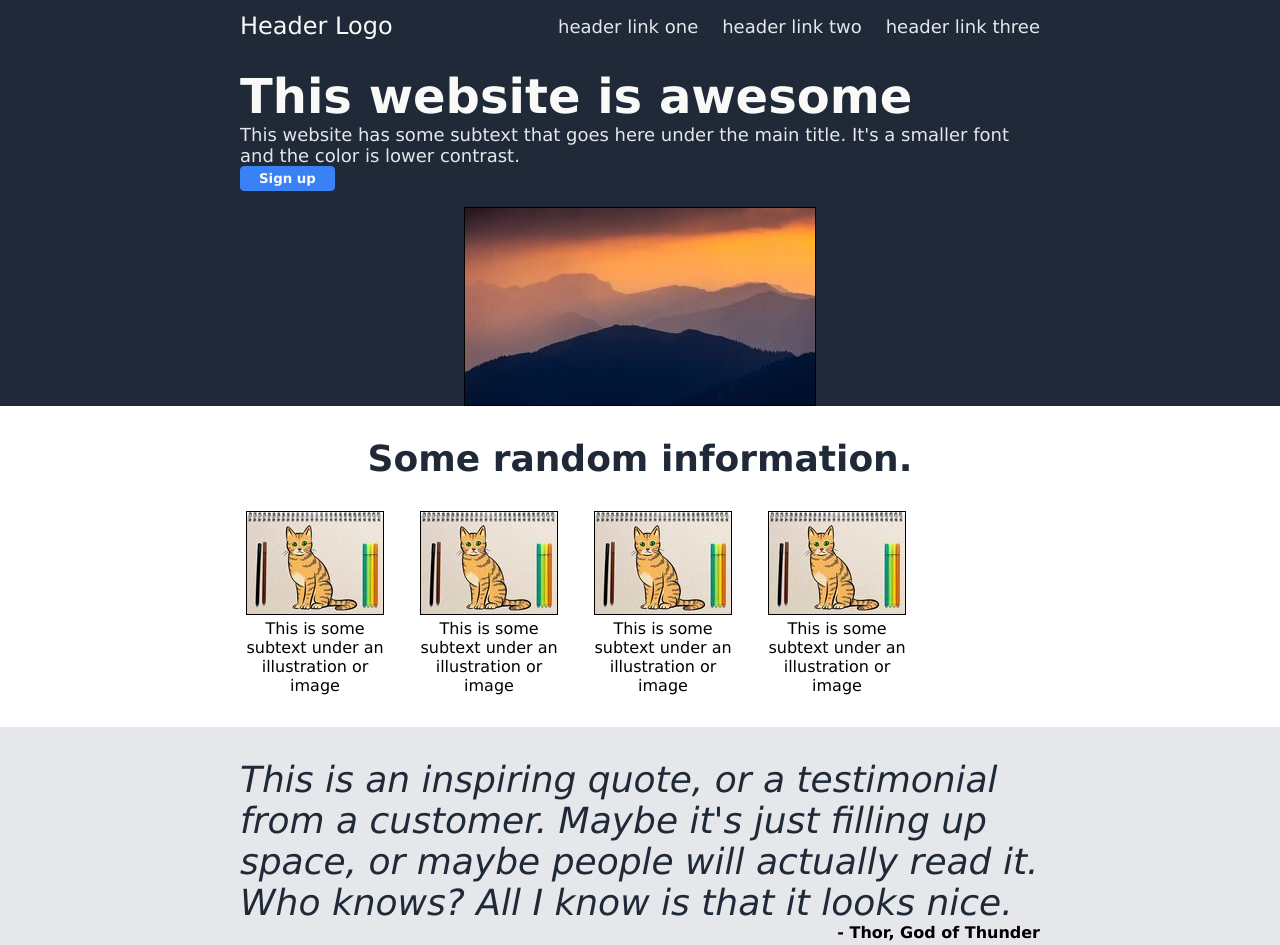
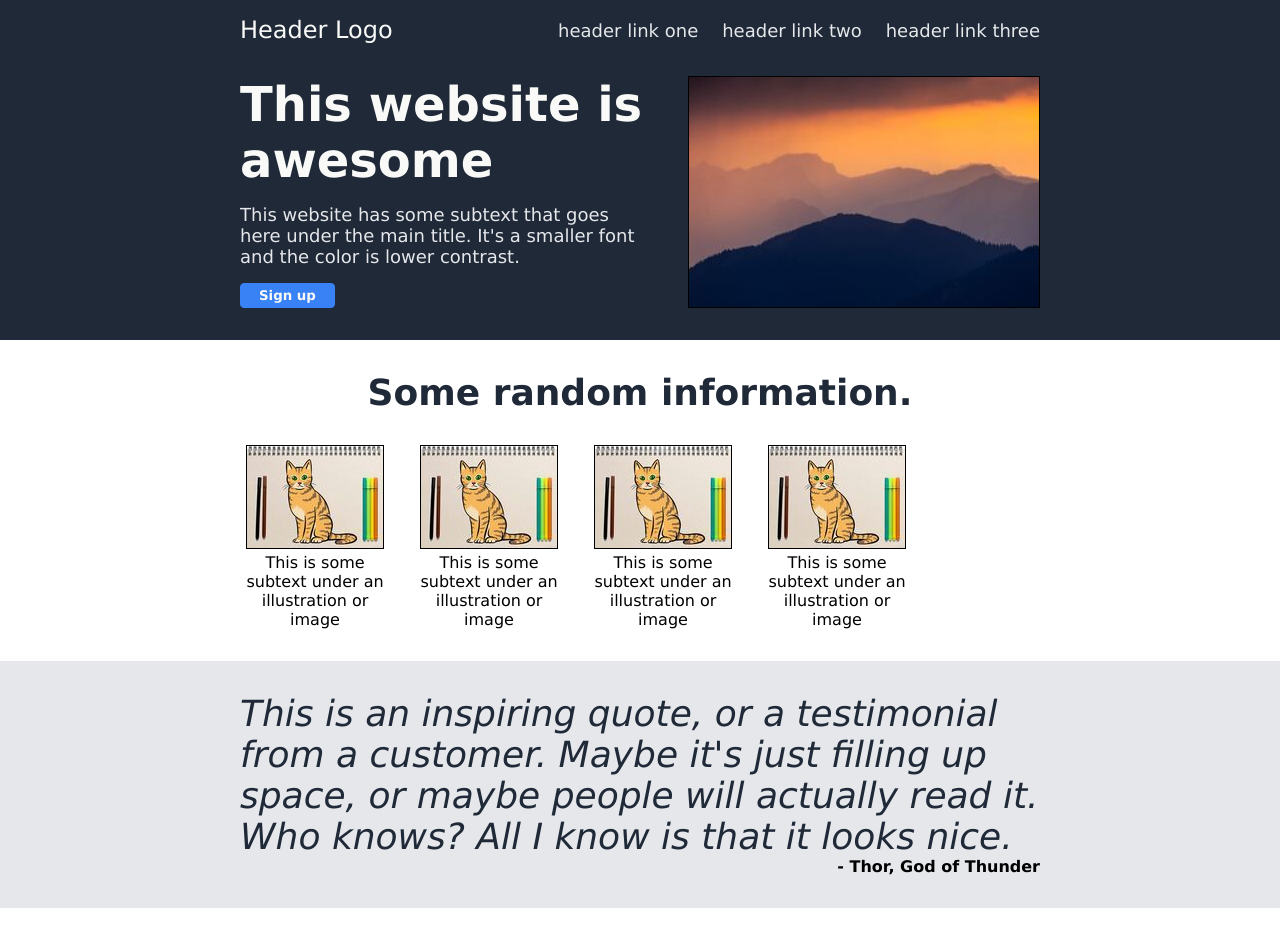
Before and after one commit to shpatspahiu/landing-page, a plain HTML site: page index.html in a window 1280 px wide. Shown: the top 945 px of the page. Drawn offline with Linux system fonts and the light colour scheme.

Commit message:
Finish top and bottom content layout
Fix top and bottom content positioning in the page.

```diff
--- a/index.html
+++ b/index.html
@@ -20,7 +20,7 @@
         </div>
 
         <div class="top">
-          <div class="">
+          <div class="top-content">
             <div class="main-text">This website is awesome</div>
             <p class="secondary-text">
               This website has some subtext that goes here under the main title.
@@ -28,11 +28,11 @@
             </p>
             <button class="btn-top">Sign up</button>
           </div>
+          <img
+            src="images/mountain.jpg"
+            alt="this is a placeholder for an image"
+          />
         </div>
-        <img
-          src="images/mountain.jpg"
-          alt="this is a placeholder for an image"
-        />
       </div>
 
       <div class="mid-top">
--- a/style.css
+++ b/style.css
@@ -22,7 +22,7 @@ body {
   color: #e5e7eb;
   font-size: 18px;
   display: flex;
-  padding: 12px;
+  padding-top: 16px;
   justify-content: space-between;
   align-items: center;
   width: 800px;
@@ -31,8 +31,19 @@ body {
 .top {
   display: flex;
   width: 800px;
-  padding: 16px;
+  padding: 32px 0px;
   flex-direction: row;
+  justify-content: space-evenly;
+
+}
+
+.top .top-content {
+  padding-right: 36px;
+}
+
+.top-content .secondary-text{
+  padding-bottom: 16px;
+
 }
 
 .mid-top {
@@ -114,6 +125,7 @@ a {
   color: #f9faf8;
   font-size: 48px;
   font-weight: bolder;
+  padding-bottom: 16px;
 }
 
 ul {
```
